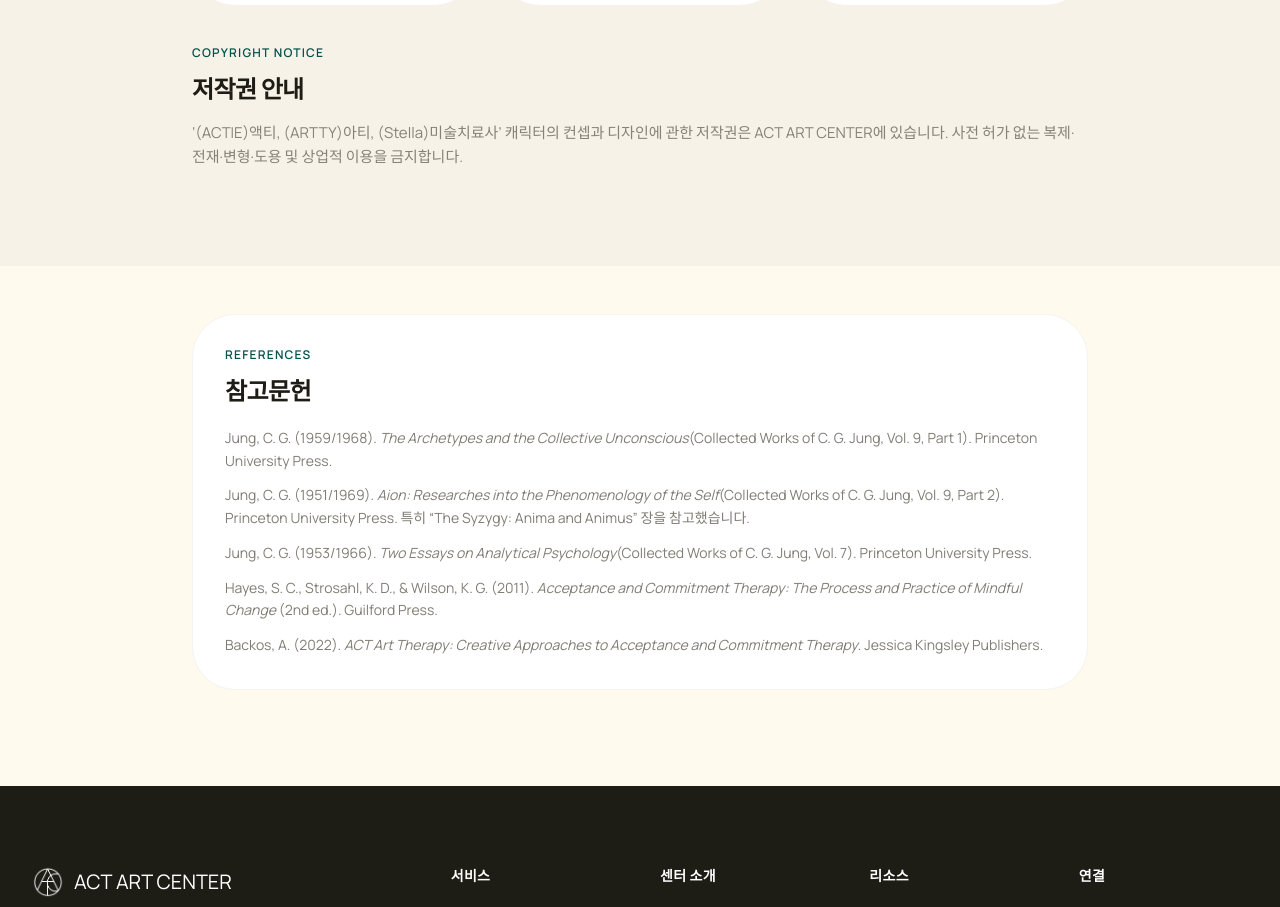
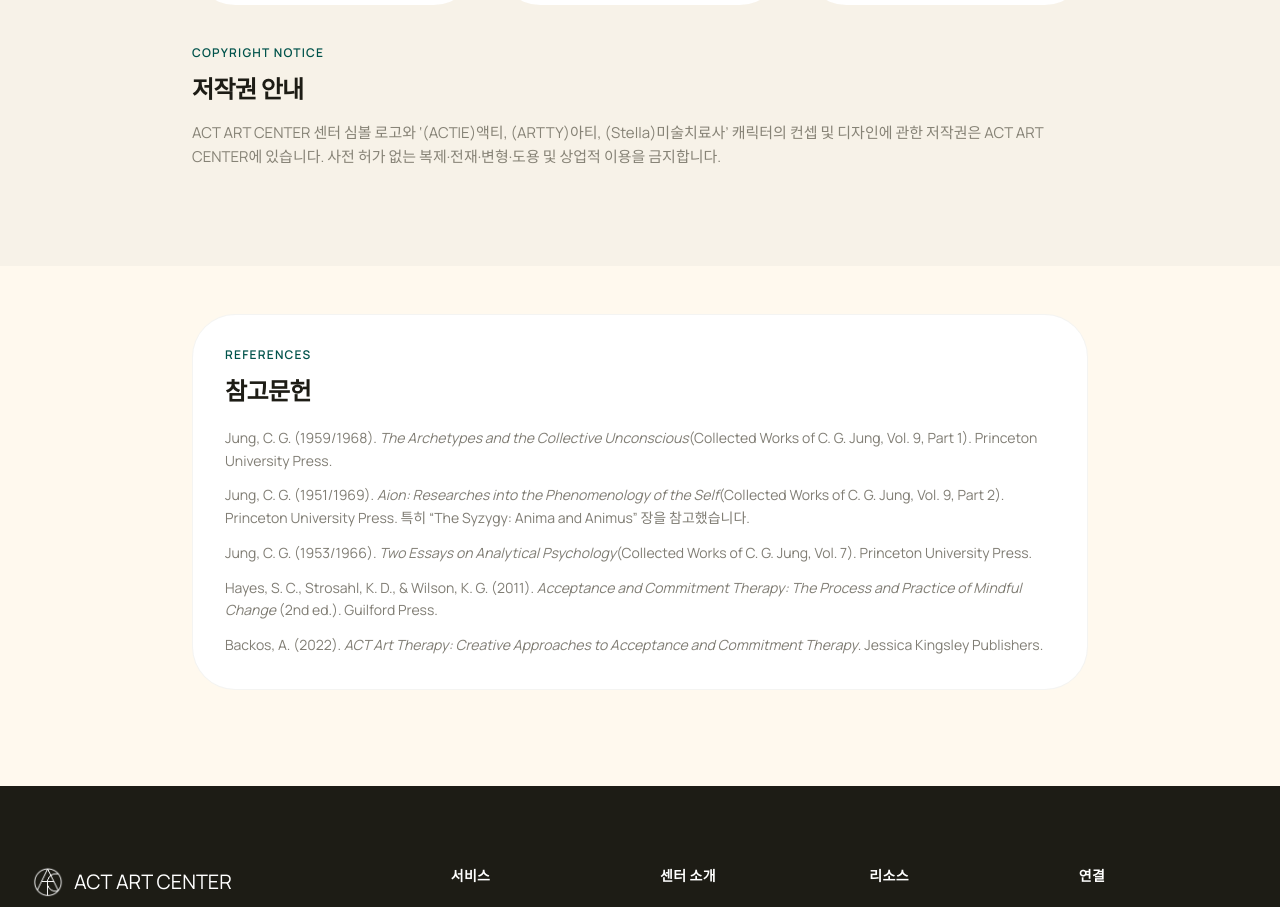
Before and after one commit to act-art-center/actartcenter.com, a Next.js app: page /characters in a window 1280 px wide. Shown: the part 3360-4267 px from the top of the page. Built offline with nearby package versions, Linux system fonts and the light colour scheme.

Commit message:
content: include center symbol logo in copyright notice

```diff
--- a/src/app/characters/page.tsx
+++ b/src/app/characters/page.tsx
@@ -208,8 +208,8 @@
                 저작권 안내
               </h2>
               <p className="mt-4 text-charcoal/65 text-[13px] lg:text-[15px] leading-relaxed">
-                ‘(ACTIE)액티, (ARTTY)아티, (Stella)미술치료사’ 캐릭터의 컨셉과 디자인에 관한 저작권은
-                ACT ART CENTER에 있습니다. 사전 허가 없는 복제·전재·변형·도용 및 상업적 이용을 금지합니다.
+                ACT ART CENTER 센터 심볼 로고와 ‘(ACTIE)액티, (ARTTY)아티, (Stella)미술치료사’ 캐릭터의
+                컨셉 및 디자인에 관한 저작권은 ACT ART CENTER에 있습니다. 사전 허가 없는 복제·전재·변형·도용 및 상업적 이용을 금지합니다.
               </p>
             </div>
           </div>
```
